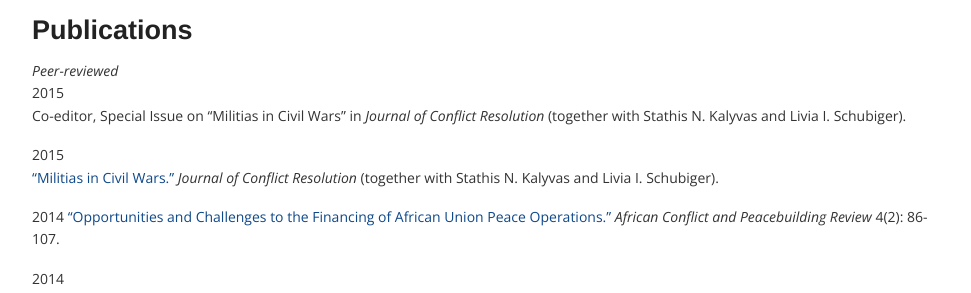
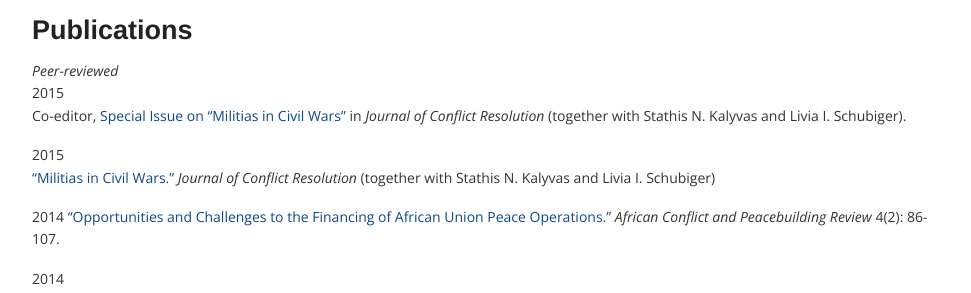
Before and after one commit to corinnajentzsch/corinnajentzsch.github.io, a Jekyll site: the page built from cv.md, in a window 1280 px wide and 900 px high, scrolled down 1142 px. Shown: the part 154-447 px from the top of the window, without its empty margins (153-1124 px from the left). Built offline with Jekyll 4.4.1, drawn with Linux system fonts in a browser that asks for light colours; nearby versions of some CDN libraries; library files that are not in the unit come from our copies; part of the change alters nothing that is shown.

Commit message:
Updated cv.md

```diff
--- a/cv.md
+++ b/cv.md
@@ -4,6 +4,7 @@ title: Curriculum Vitae
 published: true
 banner: "![Lugela, Zambezia](/assets/media/lugela-btr.jpg)"
 ---
+
 
 ## CV
 
@@ -52,10 +53,10 @@ Scholarship from the German National Academic Foundation
 
 _Peer-reviewed_
 2015
-Co-editor, Special Issue on “Militias in Civil Wars” in _Journal of Conflict Resolution_ (together with Stathis N. Kalyvas and Livia I. Schubiger).
+Co-editor, [Special Issue on “Militias in Civil Wars”](http://jcr.sagepub.com/content/59/5.toc "Militias in Civil Wars") in _Journal of Conflict Resolution_ (together with Stathis N. Kalyvas and Livia I. Schubiger).
 
 2015
-[“Militias in Civil Wars.”](http://jcr.sagepub.com/content/early/2015/04/06/0022002715576753.abstract) _Journal of Conflict Resolution_ (together with Stathis N. Kalyvas and Livia I. Schubiger).
+[“Militias in Civil Wars.”](http://jcr.sagepub.com/content/59/5/755 "Militias in Civil Wars") _Journal of Conflict Resolution_ (together with Stathis N. Kalyvas and Livia I. Schubiger)
 
 2014
 [“Opportunities and Challenges to the Financing of African Union Peace Operations.”](http://www.jstor.org/stable/10.2979/africonfpeacrevi.4.2.86 "Financing of African Union Peace Operations") _African Conflict and Peacebuilding Review_ 4(2): 86-107.
```
